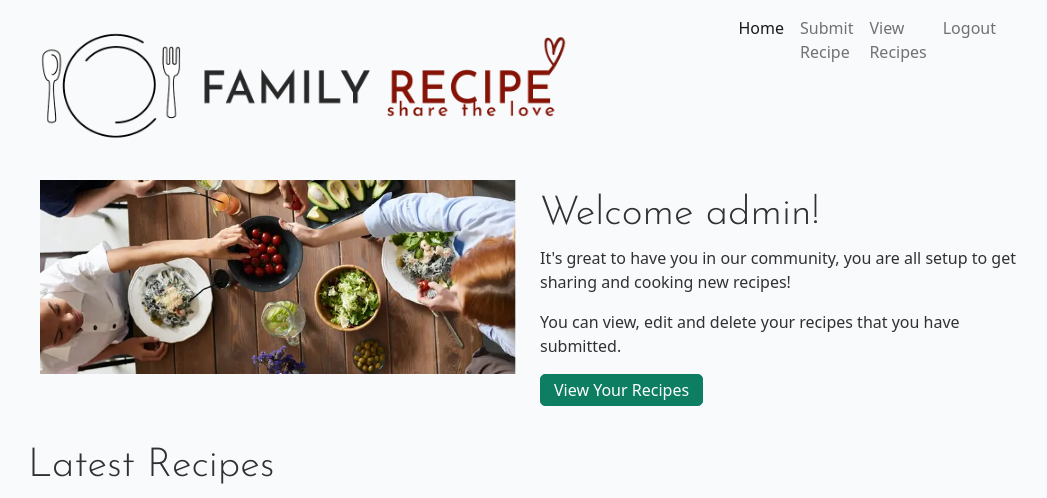
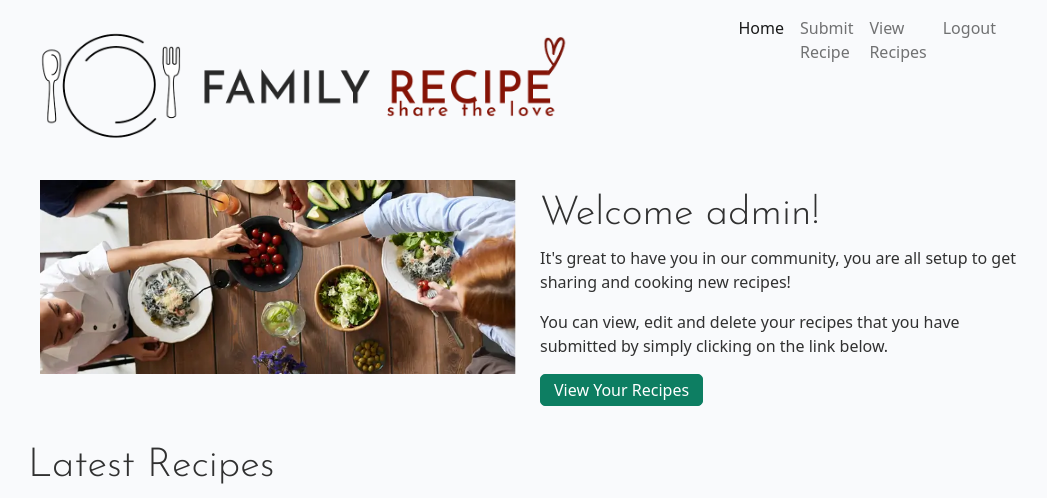
Before and after one commit to adrianskelton/adrianproject4, a Django app: page / in a window 1280 px wide. Shown: the top 498 px of the page, without its empty margins (112-1159 px from the left). Run offline with Django 3.2, Linux system fonts and the light colour scheme; a user stored in the database is signed in; data comes from the database, SQL or seed files in the repository; parts of the project's set-up code (start-up, migrations or seed data) failed here and were passed over; some libraries are stand-ins or nearby versions.

Commit message:
refactor code

```diff
--- a/templates/create_recipe.html
+++ b/templates/create_recipe.html
@@ -3,7 +3,6 @@
 {% block content %}
 <div class="container">
     <h2>Create a New Recipe</h2>
-
     <form method="post" enctype="multipart/form-data">
         {% csrf_token %}
         {{ form.as_p }}
--- a/templates/index.html
+++ b/templates/index.html
@@ -4,7 +4,7 @@
 <div class="container-fluid">
 <div class="row">
 <div class="col-md-6 justify-content-start">
-<img src="static/images/hero-image.webp" class="hero img-fluid" alt="hero image">
+<img src="static/images/hero-img.webp" class="hero img-fluid" alt="hero image">
 </div>
 <div class="col-md-6">
 {% if not user.is_authenticated %}
@@ -19,7 +19,7 @@ So let's get started and share the best recipes we have while finding others we
 
 <h1 class="welcome-paragraph">Welcome {{ user.username }}!</h1>
 <p>It's great to have you in our community, you are all setup to get sharing and cooking new recipes!</p>
-<p></p>You can view, edit and delete your recipes that you have submitted.</p>
+<p></p>You can view, edit and delete your recipes that you have submitted by simply clicking on the link below.</p>
 <p><a href="{% url 'user_recipes' %}" class="custom-btn-green">View Your Recipes</a></p>
 </div>
 {% endif %}
```
Also changed, not shown: image.png (added), static/images/hero-img.webp (renamed from static/images/hero-image.webp), static/images/testing/validation-w3-allrecipe.png (added), static/images/testing/validation-w3-home.png (added), static/images/testing/validation-w3-logout.png (added), static/images/testing/validation-w3-recipe-detail.png (added), static/images/testing/validation-w3-submit.png (added).
